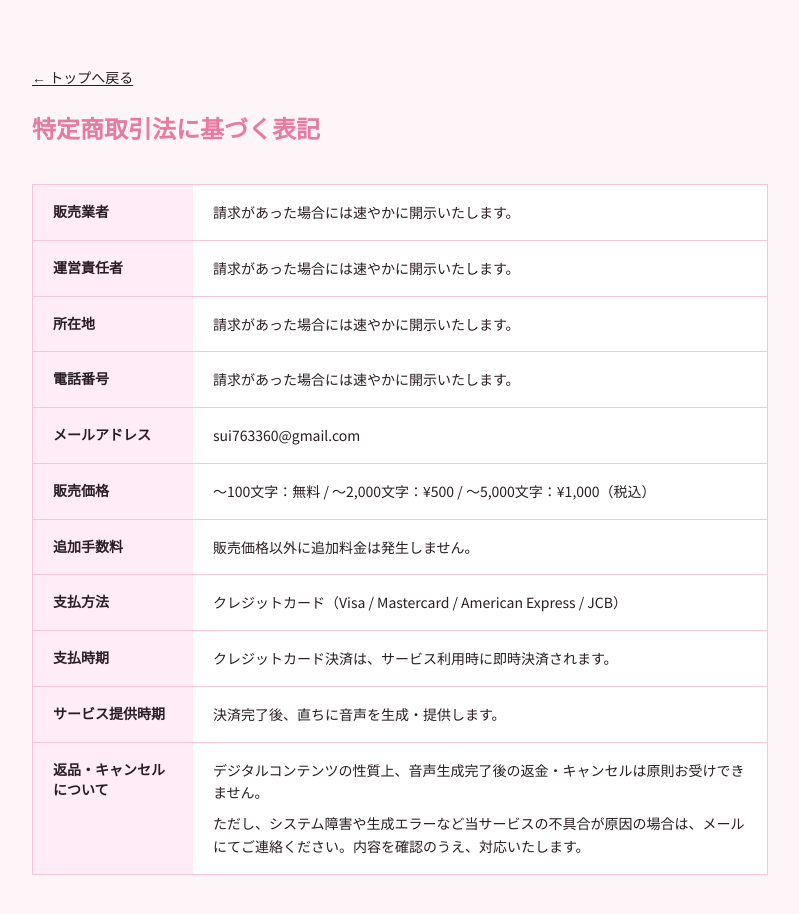
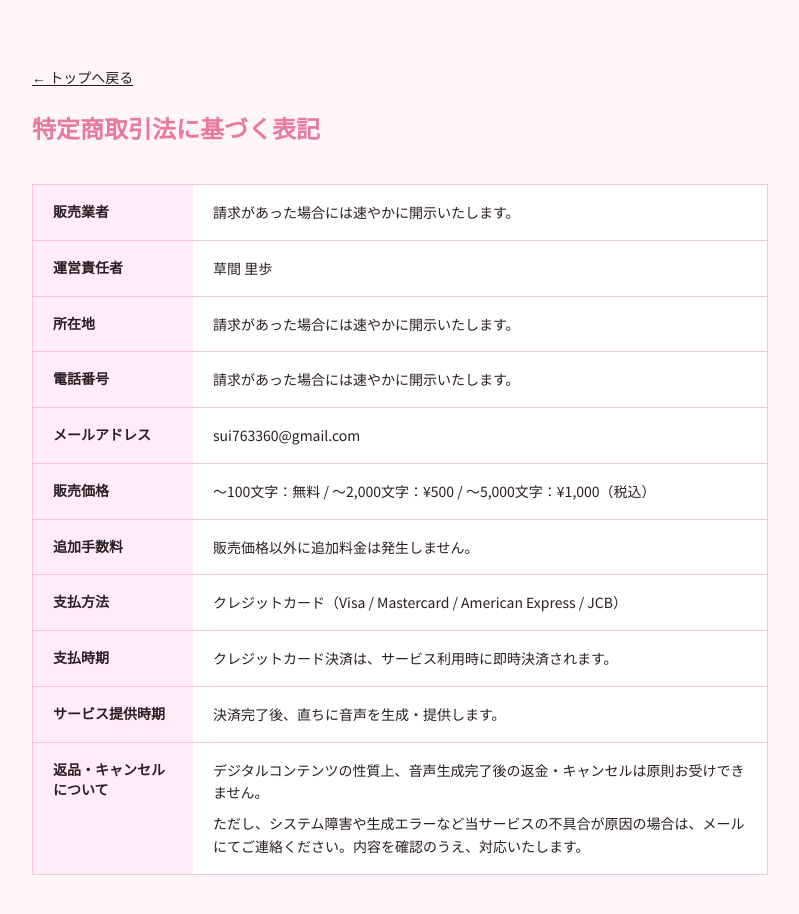
Before and after one commit to horii203/situation-voice-app, a Next.js app: page /tokushoho in a window 1280 px wide. Shown: the top 914 px of the page, without its empty margins (240-1039 px from the left). Built offline with nearby package versions, Linux system fonts and the light colour scheme; a web font is replaced by a local one.

Commit message:
氏名設定

```diff
--- a/app/tokushoho/page.tsx
+++ b/app/tokushoho/page.tsx
@@ -13,7 +13,7 @@ export default function TokushohoPage() {
     },
     {
       label: "運営責任者",
-      value: "請求があった場合には速やかに開示いたします。",
+      value: "草間 里歩",
     },
     {
       label: "所在地",
@@ -29,7 +29,8 @@ export default function TokushohoPage() {
     },
     {
       label: "販売価格",
-      value: "〜100文字：無料 / 〜2,000文字：¥500 / 〜5,000文字：¥1,000（税込）",
+      value:
+        "〜100文字：無料 / 〜2,000文字：¥500 / 〜5,000文字：¥1,000（税込）",
     },
     {
       label: "追加手数料",
```
